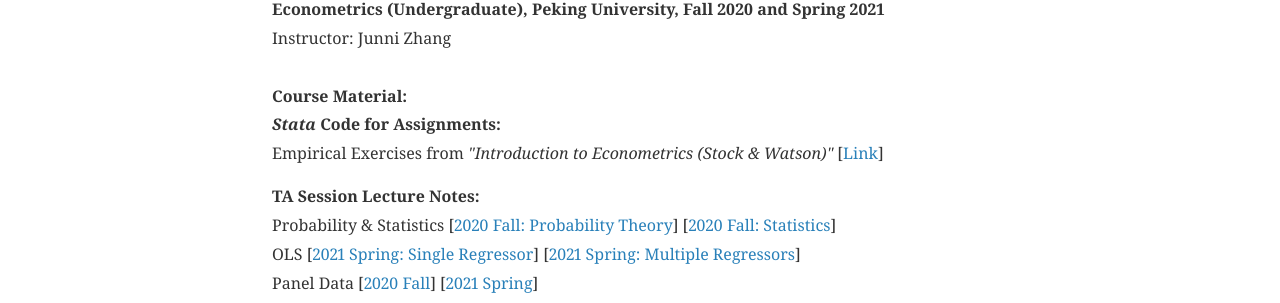
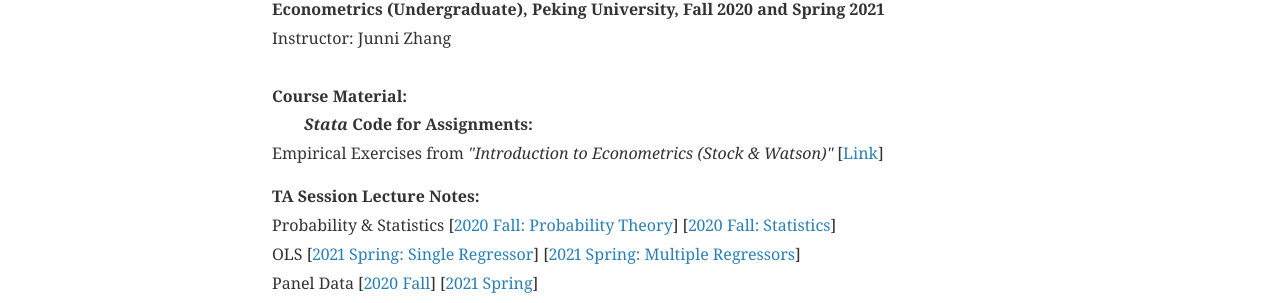
Before and after one commit to JingpengHong/JingpengHong.github.io, a Jekyll site: the page built from teaching.html, in a window 1280 px wide. Shown: the part 282-585 px from the top of the page. Built offline with Jekyll 4.4.1, drawn with Linux system fonts in a browser that asks for light colours; nearby versions of some CDN libraries; comment, search, counter and statistics services are not loaded; a style sheet for code colours, icons or effects is not loaded.

Commit message:
Update teaching.html

```diff
--- a/teaching.html
+++ b/teaching.html
@@ -11,7 +11,7 @@ permalink: /teaching/
 Instructor: Junni Zhang
 <br><br>
 <strong> Course Material:</strong>
-<p style="text-align:justify, text-indent:2em;"><b><i>Stata</i> Code for Assignments: </b>
+<p style="text-align:justify;text-indent:2em;"><b><i>Stata</i> Code for Assignments: </b>
 <br> Empirical Exercises from <i>"Introduction to Econometrics (Stock & Watson)" </i> [<a href="https://github.com/JingpengHong/Econometrics_TA.git" >Link</a>]
 <br>
 <p style="text-align:justify"><b>TA Session Lecture Notes: </b>
```
